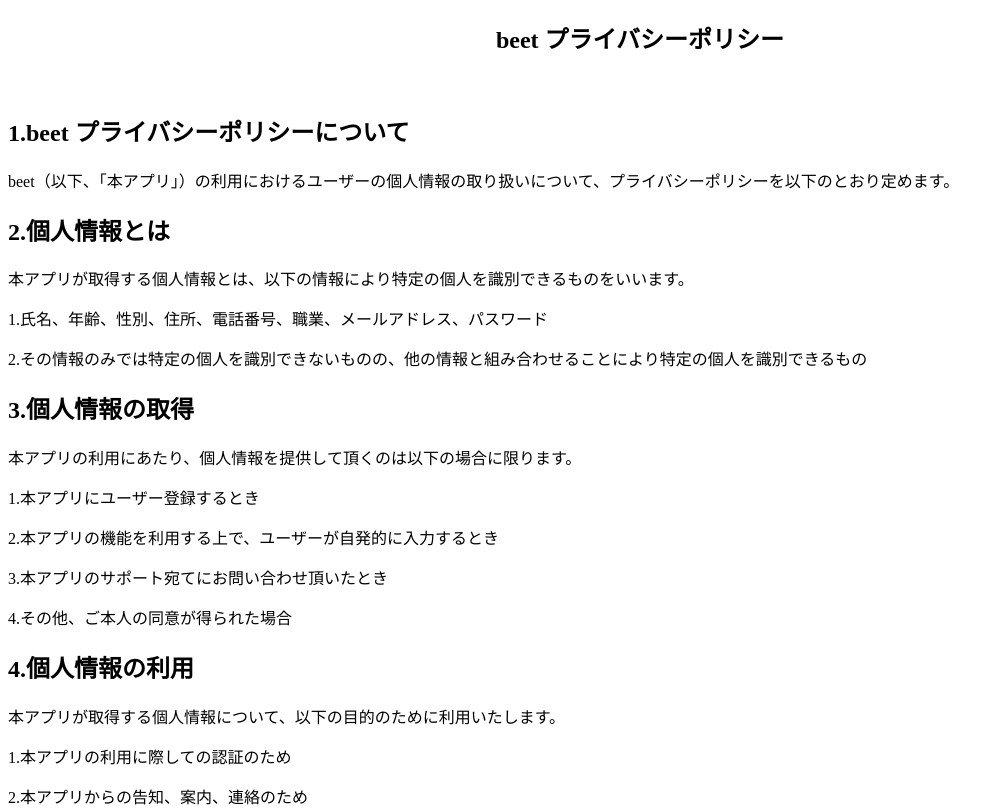
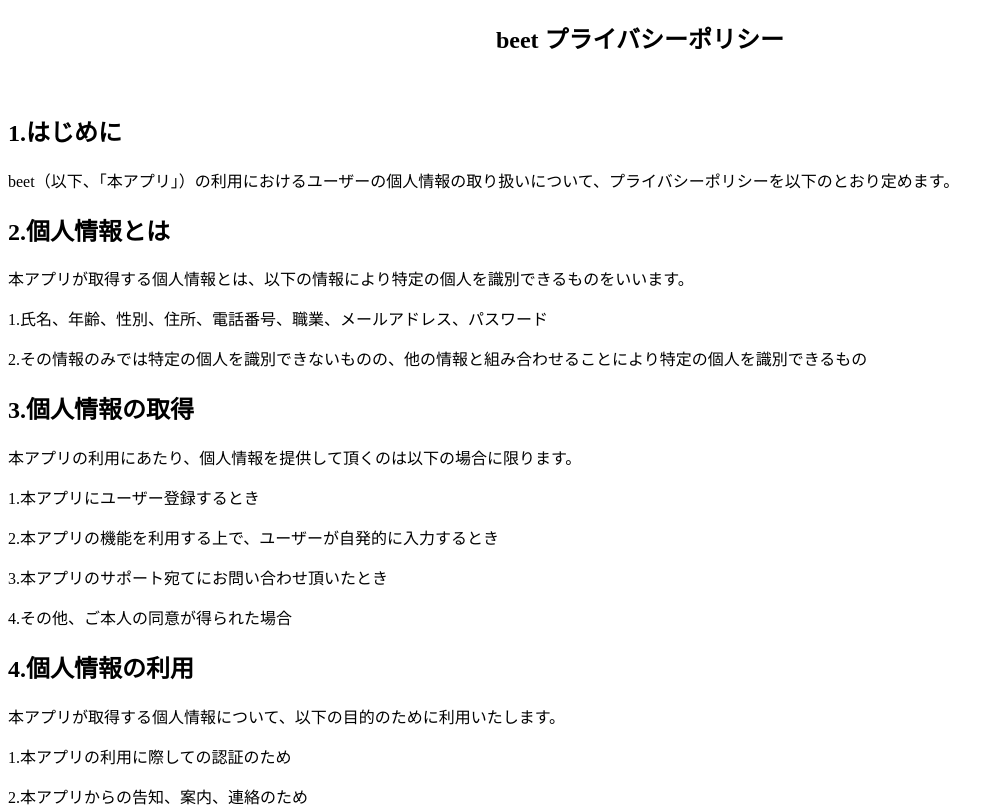
Before and after one commit to beetana/beet-privacy-policy, a plain HTML site: page index.html in a window 1280 px wide. Shown: the top 811 px of the page, without its empty margins (0-1004 px from the left). Drawn offline with Linux system fonts and the light colour scheme.

Commit message:
Update index.html

```diff
--- a/index.html
+++ b/index.html
@@ -10,7 +10,7 @@
       <h2>beet プライバシーポリシー</h2>
     </center>
     <br>
-      <h2>1.beet プライバシーポリシーについて</h2>
+      <h2>1.はじめに</h2>
         <p>beet（以下、「本アプリ」）の利用におけるユーザーの個人情報の取り扱いについて、プライバシーポリシーを以下のとおり定めます。</p>
       <h2>2.個人情報とは</h2>
         <p>本アプリが取得する個人情報とは、以下の情報により特定の個人を識別できるものをいいます。</p>
```
